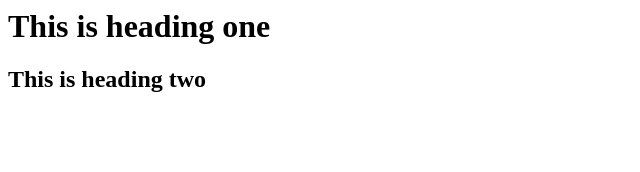
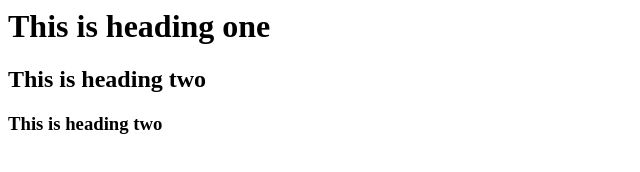
Before and after one commit to hafizusman3344mani/git-demo, a plain HTML site: page index.html in a window 1280 px wide. Shown: the whole page, without its empty margins (0-640 px from the left). Drawn offline with Linux system fonts and the light colour scheme.

Commit message:
Heading three added

```diff
--- a/index.html
+++ b/index.html
@@ -1,2 +1,3 @@
 <h1>This is heading one</h1>
 <h2>This is heading two</h2>
+<h3>This is heading two</h3>
```
